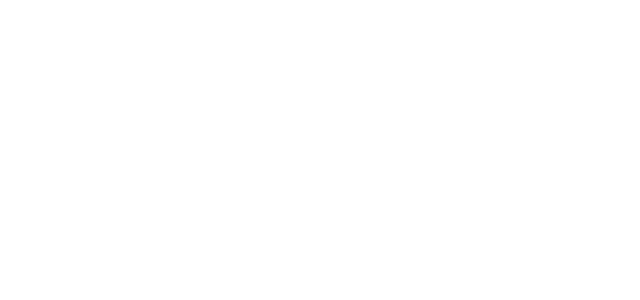
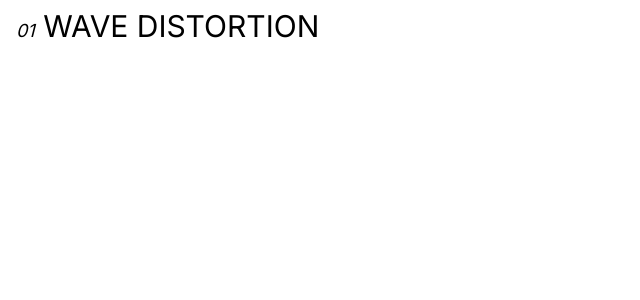
Before and after one commit to mbourjac/shaders, a Next.js app: page / in a window 1280 px wide. Shown: the top 300 px of the page, without its empty margins (0-640 px from the left). Built offline with nearby package versions, Linux system fonts and the light colour scheme.

Commit message:
feat(wave-distortion): set up wave distortion page

```diff
--- a/src/app/page.tsx
+++ b/src/app/page.tsx
@@ -8,7 +8,12 @@
 const HomePage = () => {
   const [hoveredLink, setHoveredLink] = useState<string | null>(null);
 
-  const links = [] satisfies HomeLink[];
+  const links = [
+    {
+      path: 'wave-distortion',
+      label: 'Wave distortion',
+    },
+  ] satisfies HomeLink[];
 
   return (
     <main className="px-4">
--- /dev/null
+++ b/src/app/wave-distortion/_components/wave-distortion.tsx
@@ -0,0 +1,3 @@
+export const WaveDistortion = () => {
+  return <div>WaveDistortion</div>;
+};
--- /dev/null
+++ b/src/app/wave-distortion/page.tsx
@@ -0,0 +1,7 @@
+import { WaveDistortion } from './_components/wave-distortion';
+
+const WaveDistortionPage = () => {
+  return <WaveDistortion />;
+};
+
+export default WaveDistortionPage;
```
